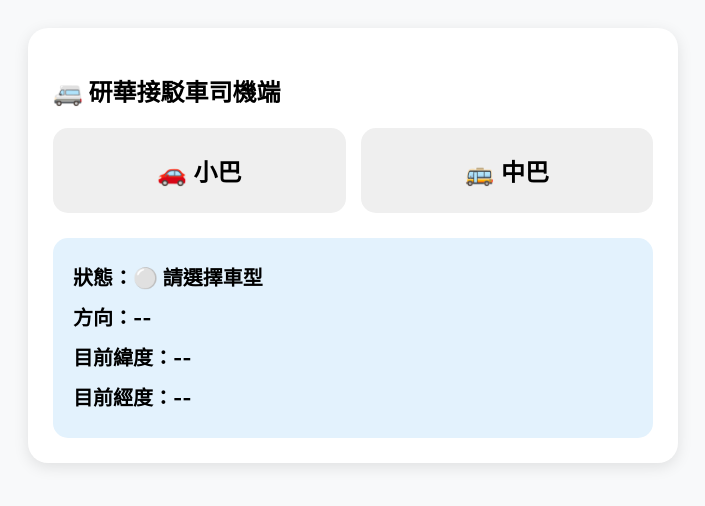
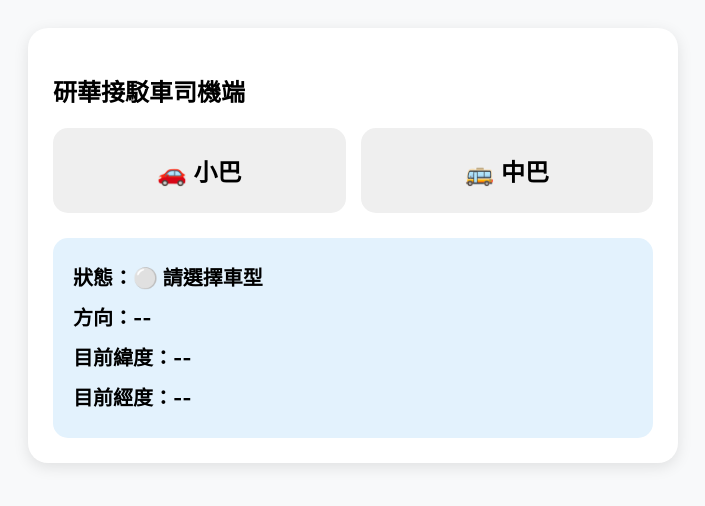
Before and after one commit to aannie-0420/shuttle-tracker, a plain HTML site: page driver.html in a window 1280 px wide. Shown: the whole page, without its empty margins (287-992 px from the left). Drawn offline with Linux system fonts and the light colour scheme; some packages are replaced by stand-ins of ours.

Commit message:
Update driver.html

```diff
--- a/driver.html
+++ b/driver.html
@@ -59,7 +59,7 @@ button {
 <body>
 
 <div class="card">
-    <h2>🚐 研華接駁車司機端</h2>
+    <h2>研華接駁車司機端</h2>
 
     <div class="btn-group">
         <button id="btn-small" onclick="selectBus('small')">🚗 小巴</button>
```
